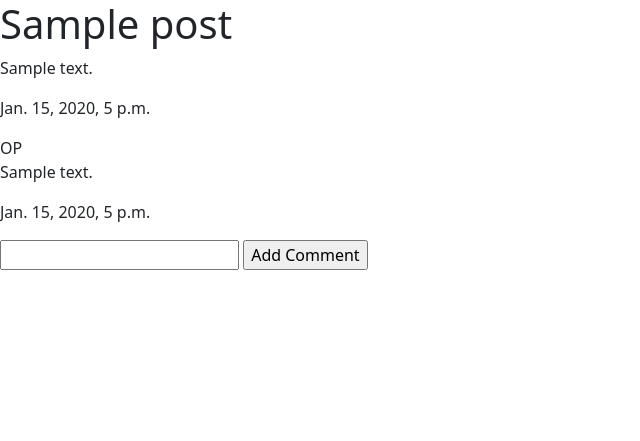
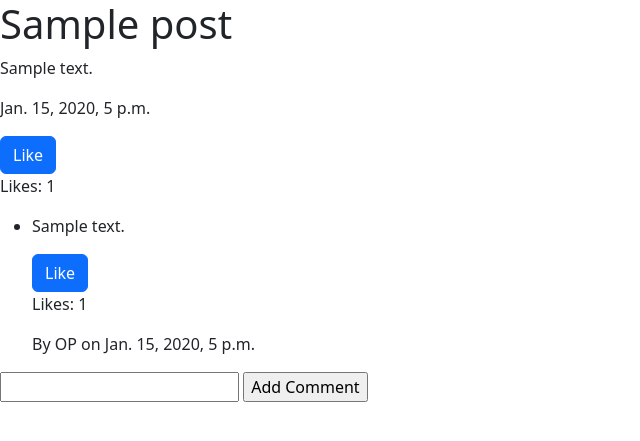
Before and after one commit to irfanalmsyah/arcanon, a Django app: page /forum/1/ in a window 1280 px wide. Shown: the top 441 px of the page, without its empty margins (0-640 px from the left). Run offline with Django 4.2, Linux system fonts and the light colour scheme; a user stored in the database is signed in; tables that the repository leaves empty hold one stand-in row (values such as "Sample post").

Commit message:
add like feature

```diff
--- a/forum/models.py
+++ b/forum/models.py
@@ -6,6 +6,7 @@ class Post(models.Model):
     content = models.TextField()
     date_posted = models.DateTimeField(auto_now_add=True)
     author = models.ForeignKey(User, on_delete=models.CASCADE)
+    likes = models.ManyToManyField(User, related_name='post_likes')
 
 
 class Comment(models.Model):
@@ -13,3 +14,4 @@ class Comment(models.Model):
     author = models.ForeignKey(User, on_delete=models.CASCADE)
     content = models.TextField()
     date_posted = models.DateTimeField(auto_now_add=True)
+    likes = models.ManyToManyField(User, related_name='comment_likes')
--- a/forum/urls.py
+++ b/forum/urls.py
@@ -6,4 +6,6 @@ urlpatterns = [
     path('<int:post_id>/', login_required(views.PostView.as_view()), name='post'),
     path('create/', login_required(views.CreatePostView.as_view()), name='create_post'),
     path('<int:post_id>/create_comment/', login_required(views.CreateCommentView.as_view()), name='create_comment'),
+    path('<int:post_id>/like/', login_required(views.LikePostView.as_view()), name='like_post'),
+    path('<int:post_id>/comment/<int:comment_id>/like/', login_required(views.LikeCommentView.as_view()), name='like_comment'),
 ]
--- a/forum/views.py
+++ b/forum/views.py
@@ -1,14 +1,20 @@
+from django.http import JsonResponse
 from django.shortcuts import render, redirect
 from django.views import View
 from .models import Post, Comment
+from django.db.models import Count
 
 class PostView(View):
     def get(self, request, post_id):
         # get post by id
         post = Post.objects.get(id=post_id)
         # get all comments for this post
-        comments = Comment.objects.filter(post=post).order_by('-date_posted')
-        context = {'post': post, 'comments': comments}
+        comments = Comment.objects.filter(post=post).annotate(like_count=Count('likes')).order_by('-like_count', 'date_posted')
+        comment_likes = [comment.likes.count() for comment in comments]
+        comment_isLiked = [request.user in comment.likes.all() for comment in comments]
+        post_likes = post.likes.count()
+        isLiked = post.likes.filter(id=request.user.id).exists()
+        context = {'post': post, 'post_likes': post_likes, 'isLiked': isLiked, 'comments': zip(comments, comment_likes, comment_isLiked)}
         return render(request, 'post.html', context)
 
 
@@ -25,6 +31,8 @@ class CreatePostView(View):
         return redirect('post', post_id=post.id)
 
 
+from django.http import JsonResponse
+
 class CreateCommentView(View):
     def post(self, request, post_id):
         # get post by id
@@ -35,4 +43,42 @@ class CreateCommentView(View):
             author=request.user,
             post=post
         )
-        return redirect('post', post_id=post.id)
+        # return JSON response with the new comment's data
+        return JsonResponse({
+            'id': comment.id,
+            'author': comment.author.username,
+            'content': comment.content,
+            'date_posted': comment.date_posted.strftime('%Y-%m-%d %H:%M:%S')
+        })
+
+class LikePostView(View):
+    def post(self, request, post_id):
+        # get post by id
+        post = Post.objects.get(id=post_id)
+        # check if user already liked the post
+        if request.user in post.likes.all():
+            # remove like
+            post.likes.remove(request.user)
+            liked = False
+        else:
+            # add like
+            post.likes.add(request.user)
+            liked = True
+        # return JSON response with updated like count and whether user liked the post or not
+        return JsonResponse({'likes': post.likes.count(), 'liked': liked})
+
+class LikeCommentView(View):
+    def post(self, request, post_id, comment_id):
+        # get comment by id
+        comment = Comment.objects.get(id=comment_id)
+        # check if user already liked the comment
+        if request.user in comment.likes.all():
+            # remove like
+            comment.likes.remove(request.user)
+            liked = False
+        else:
+            # add like
+            comment.likes.add(request.user)
+            liked = True
+        # return JSON response with updated like count and whether user liked the comment or not
+        return JsonResponse({'likes': comment.likes.count(), 'liked': liked, 'comment_id': comment_id})
--- a/templates/post.html
+++ b/templates/post.html
@@ -4,16 +4,135 @@
     <h1>{{ post.title }}</h1>
     <p>{{ post.content }}</p>
     <p>{{ post.date_posted }}</p>
-    {% for comment in comments %}
-        {% if comment.author == post.author %}
-            OP
-        {% endif %}
-        <p>{{ comment.content }}</p>
-        <p>{{ comment.date_posted }}</p>
-    {% endfor %}
-    <form method="POST" action="{% url 'create_comment' post.id %}">
+    <form method="POST" action="{% url 'like_post' post.id %}" id="like-form">
+        {% csrf_token %}
+        <input type="submit" value="Like" id="like-button"
+        {% if isLiked %}
+            class="btn btn-primary"
+        {% else %}
+            class="btn btn-outline-primary"
+        {% endif %}>
+    </form>
+    <p>Likes: <span id="likes-count">{{ post_likes }}</span></p>
+    <!-- Add a unique identifier to the comment form to make it easier to select with JavaScript -->
+    <ul id="comments-list">
+        {% for comment, likes, isLiked in comments %}
+            <li id="comment-{{ comment.id }}">
+                <p>{{ comment.content }}</p>
+                <form method="POST" action="{% url 'like_comment' post_id=post.id comment_id=comment.id %}" class="comment-like-form">
+                    {% csrf_token %}
+                    <input type="hidden" name="comment_id" value="{{ comment.id }}">
+                    <input type="submit" value="Like" id="like-button-{{ comment.id }}"
+                    {% if isLiked %}
+                        class="btn btn-primary"
+                    {% else %}
+                        class="btn btn-outline-primary"
+                    {% endif %}>
+                </form>
+                <p>Likes: <span id="likes-count-{{ comment.id }}">{{ likes }}</span></p>
+                {% if comment.author == post.author %}
+                    <p>By OP on {{ comment.date_posted }}</p>
+                {% elif comment.author == request.user %}
+                    <p>By You on {{ comment.date_posted }}</p>
+                {% else %}
+                    <p>By Anonymous on {{ comment.date_posted }}</p>
+                {% endif %}
+            </li>
+        {% endfor %}
+    </ul>
+
+    <form method="POST" action="{% url 'create_comment' post.id %}" id="comment-form">
         {% csrf_token %}
         <input type="text" name="content">
         <input type="submit" value="Add Comment">
     </form>
+
+    <script>
+        const sendAjaxRequest = (method, url, headers = {}, body = null) => {
+          const csrfToken = document.querySelector('input[name="csrfmiddlewaretoken"]').value;
+          headers['X-CSRFToken'] = csrfToken;
+
+            return fetch(url, { method, headers, body })
+            .then(response => response.json())
+            .catch(error => console.error(error));
+        };
+
+        // Send AJAX request when comment form is submitted
+        const commentForm = document.querySelector('#comment-form');
+        commentForm.addEventListener('submit', (event) => {
+            event.preventDefault();
+            const url = event.target.action;
+            const method = 'POST';
+            const body = new FormData(event.target);
+            sendAjaxRequest(method, url, {}, body)
+                .then(data => {
+                // Add the new comment to the comments list
+                const commentsList = document.querySelector('#comments-list');
+                const newComment = `
+                    <li id="comment-${data.comment_id}">
+                        <p>${data.content}</p>
+                        <form method="POST" action="comment/${data.id}/like/" class="comment-like-form">
+                            {% csrf_token %}
+                            <input type="hidden" name="comment_id" value="${data.d}">
+                            <input type="submit" value="Like" id="like-button-${data.id}" class="btn btn-outline-primary">
+                        </form>
+                        <p>Likes: <span id="likes-count-${data.id}">0</span></p>
+                        <p>By You on ${data.date_posted}</p>
+                `;
+                commentsList.insertAdjacentHTML('beforeend', newComment);
+                // Reset the comment form
+                event.target.reset();
+                });
+        });
+
+        // Send AJAX request when like button is clicked
+        const likeForm = document.querySelector('#like-form');
+        likeForm.addEventListener('submit', (event) => {
+            event.preventDefault();
+            const url = event.target.action;
+            const method = 'POST';
+            sendAjaxRequest(method, url)
+            .then(data => {
+                // Update the like button style and the like count based on the response
+                const likeButton = document.querySelector('#like-button');
+                const likesCount = document.querySelector('#likes-count');
+                if (data.liked) {
+                    likeButton.classList.remove('btn-outline-primary');
+                    likeButton.classList.add('btn-primary');
+                    likesCount.textContent = data.likes;
+                } else {
+                    likeButton.classList.remove('btn-primary');
+                    likeButton.classList.add('btn-outline-primary');
+                    likesCount.textContent = data.likes;
+                }
+            });
+        });
+
+        // Send AJAX request when like button is clicked
+        const commentsList = document.querySelector('#comments-list');
+        commentsList.addEventListener('submit', (event) => {
+            if (event.target.matches('.comment-like-form')) {
+                event.preventDefault();
+                const url = event.target.action;
+                const method = 'POST';
+                sendAjaxRequest(method, url)
+                .then(data => {
+                    // Update the like button style and the like count based on the response
+                    const commentId = data.comment_id;
+                    const likeButton = document.querySelector(`#like-button-${commentId}`);
+                    const likesCount = document.querySelector(`#likes-count-${commentId}`);
+                    if (data.liked) {
+                        likeButton.classList.remove('btn-outline-primary');
+                        likeButton.classList.add('btn-primary');
+                        likesCount.textContent = data.likes;
+                    } else {
+                        likeButton.classList.remove('btn-primary');
+                        likeButton.classList.add('btn-outline-primary');
+                        likesCount.textContent = data.likes;
+                    }
+                });
+            }
+        });
+      </script>
+
 {% endblock content %}
```
